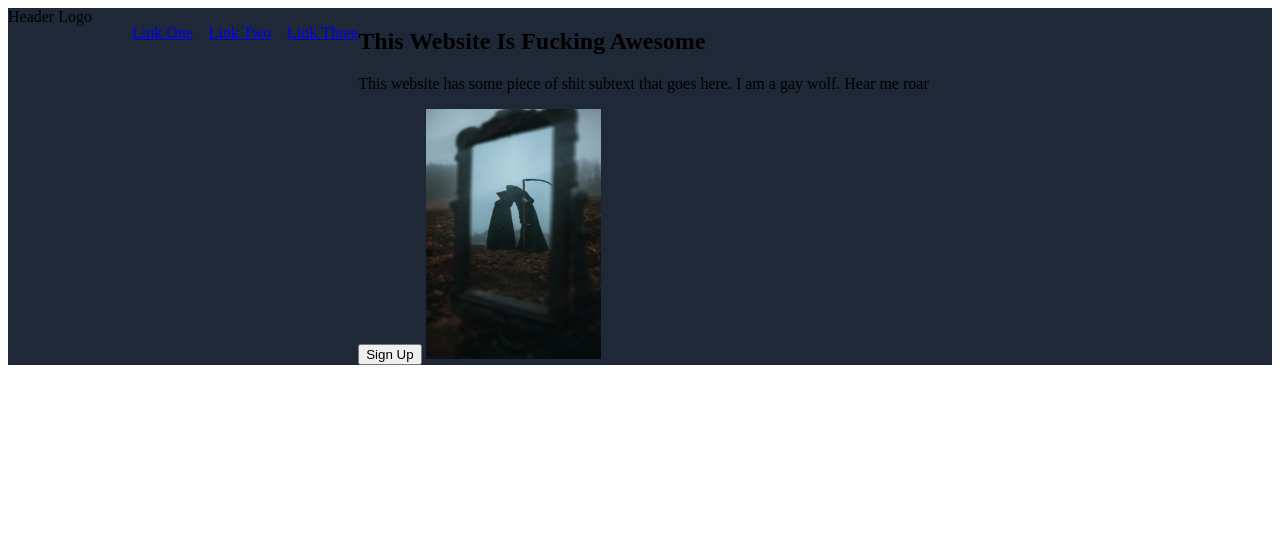
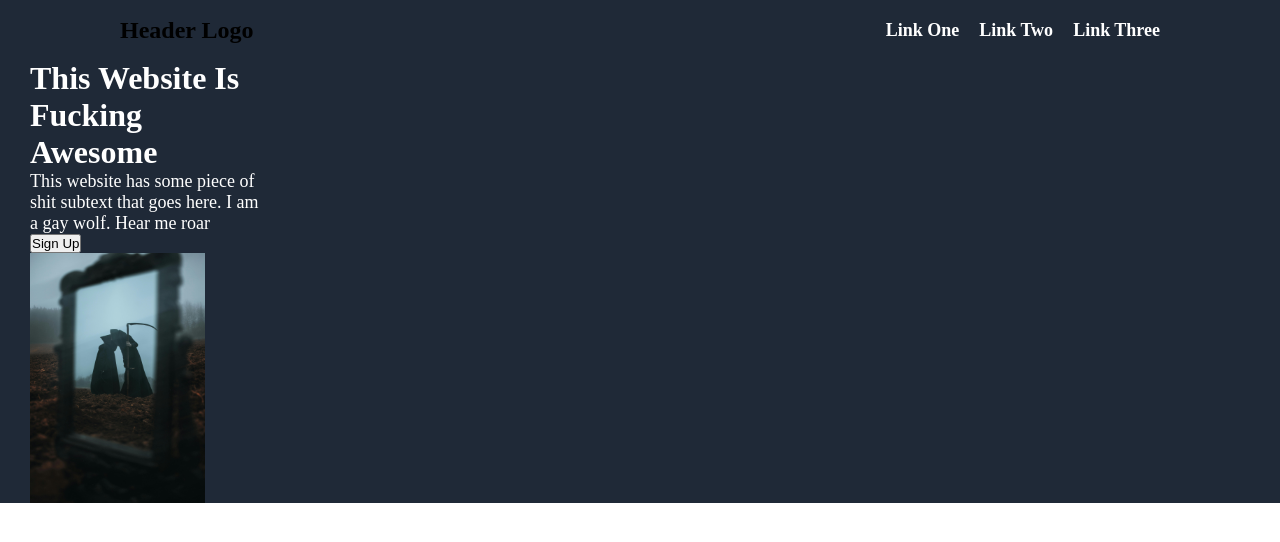
Before and after one commit to CelloGLang/CSS-Web-Design, a plain HTML site: page index.html in a window 1280 px wide. Drawn offline with Linux system fonts and the light colour scheme.

Commit message:
We scratched all html and css. followed along with youtube video flexbox crash course

```diff
--- a/index.html
+++ b/index.html
@@ -8,7 +8,9 @@
     </head>
 
     <body>
-        <div class="header">
+        <nav class="navbar">
+            <div class="container">
+
                 <div class="logo">Header Logo</div>
                 <ul class="right-links">
                     <li><a href="#">Link One</a></li>
@@ -16,13 +18,20 @@
                     <li><a href="#">Link Three</a></li>
                 </ul>
 
-            <div class="container1">
+            </div>
+        </nav>
+
+        <header class="header">
+            <div class="container">
+                <div>
                  <h2>This Website Is Fucking Awesome</h2>
                  <p>This website has some piece of shit subtext that goes here. I am a gay wolf. Hear me roar</p>
                  <button>Sign Up</button>
+                </div>
                 <img src="./images/grimreaper.jpg" alt="Grim Reaper standing in mirror" height="250" width="175">
             </div>
+        </header>
 
-        </div>
+
     </body>
 </html>
--- a/style.css
+++ b/style.css
@@ -1,17 +1,83 @@
-.header {
-    display: flex;
-    background-color: #1f2837;
-    height: auto;
-    width: auto;
+* {
+    box-sizing: border-box;
+    margin: 0;
+    padding: 0;
+}
+
+body {
+
+}
+
+.container {
+    max-width: 1100px;
+    margin: 0 auto;
+    padding: 0 30px;
+}
+
+.navbar {
+    background-color: #1f2937;
+    height: 60px;
+}
+
+.navbar .logo {
+    font-size: x-large;
+    font-weight: bold;
 }
 
 ul {
-display: flex;
-list-style-type: none;
-gap: 16px;
+    list-style-type: none;
 }
 
-.container1 {
-align-items: center;
+.navbar .container {
+    display: flex;
+    justify-content: space-between;
+    align-items: center;
+    height: 100%;
+}
+
+.navbar a {
+    color: white;
+    text-decoration: none;
+    font-size: 18px;
+    font-weight: bold;
+}
+
+.navbar a:hover {
+    color: lightblue;
+}
+
+.navbar ul {
+    display: flex;
+}
+
+.navbar ul li {
+    margin-left: 20px;
+}
+
+.header {
+   background-color: #1f2937;
+}
+
+h2 {
+font-size: xx-large;
+font-weight: bold;
+color: white;
+}
+
+p {
+    font-size: large;
+    color: white;
+}
+
+.header img {
+    max-width: 400px;
+    display: flex;
+    justify-content: flex-end;
+}
+
+.header .container {
+    align-items: center;
+    width: 300px;
+    margin: 0%;
 
 }
```
Lines whose indentation alone changed are shown as unchanged.
